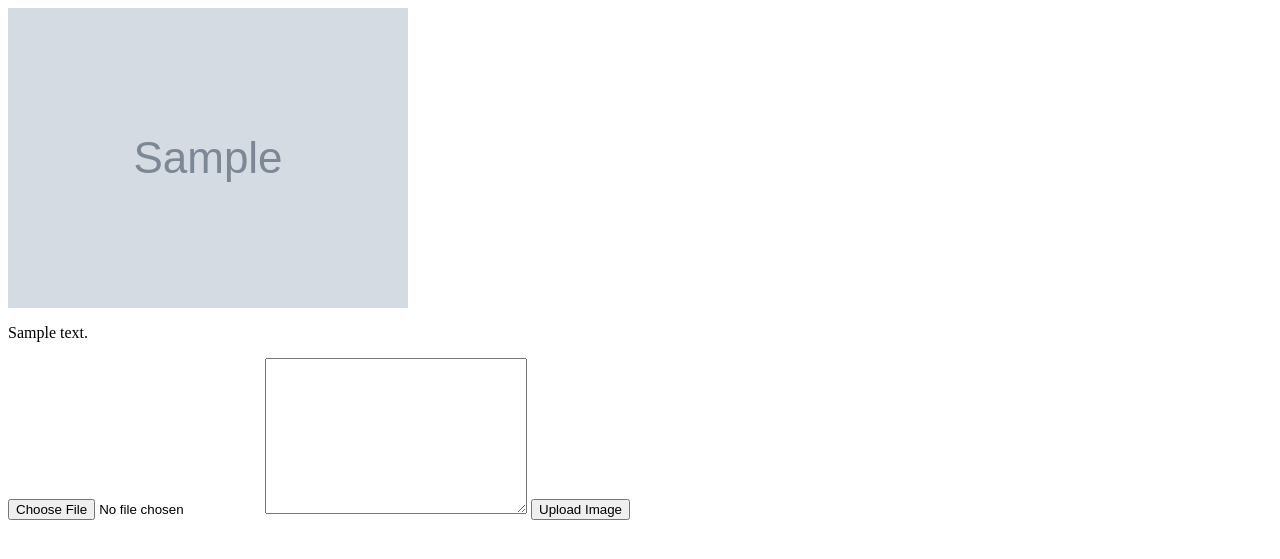
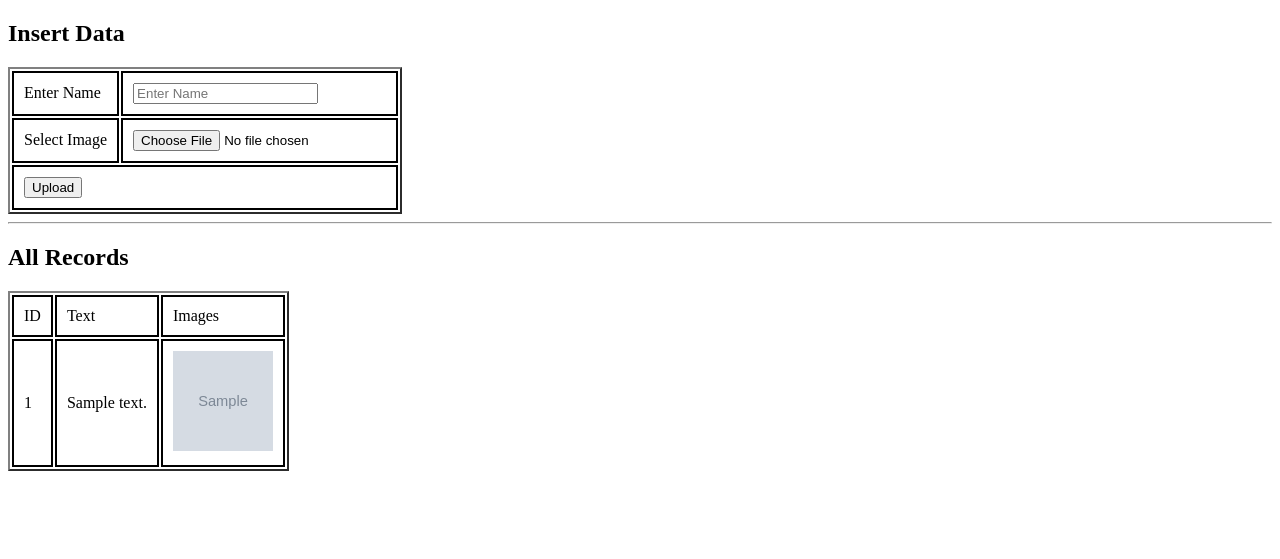
Before and after one commit to cmi112/php-projects, a PHP site: page /recipes/index.php in a window 1280 px wide. Shown: the top 559 px of the page. Run offline with PHP 8.4, Linux system fonts and the light colour scheme; tables that the repository leaves empty or names only in its code hold one stand-in row (values such as "Sample post"); grey boxes marked "Sample" are stand-in pictures.

Commit message:
table data created data insert and get done with db

```diff
--- a/recipes/index.php
+++ b/recipes/index.php
@@ -1,10 +1,20 @@
 <?php
-$msg="";
-// If upload button is pressed
-if(isset($_POST['upload'])){
+
+$db = mysqli_connect("localhost","root","root","posts");  // database connection
+
+if(!$db)
+{
+    die("Connection failed: " . mysqli_connect_error());
+}
+
+?>
+<?php
+
+
+
+if(isset($_POST["submit"]))
+{
   $target="recipes/images/".basename($_FILES['image']['name']);
-  // Connect db
-  $db=mysqli_connect("localhost","root","root","recipes");
   // Get all the subitted data from the form
   $image=$_FILES['image']['name'];
   $text=$_POST['text'];
@@ -18,28 +28,88 @@ if(isset($_POST['upload'])){
   }else{
     $msg ="Failed";
   }
+
 }
-
 ?>
 
+<!DOCTYPE html>
+<html>
+<head>
+  <title>Fetch image from database in PHP</title>
+  <style>
+  table img{
+    width:100px;
+    height:100px;
+
+  }
+  tr{
+    border:2px solid;
+
+  }
+  td {
+    border:2px solid;
+    padding:10px;
+
+  }
+
+  </style>
+</head>
+<body>
+
+<h2>Insert Data</h2>
+
+<form action="index.php?name=recipes" method="post" enctype="multipart/form-data">
+  <table border="2">
+    <tr>
+      <td>Enter Name</td>
+      <td><input type="text" name="text" placeholder="Enter Name" Required></td>
+    </tr>
+    <tr>
+      <td>Select Image</td>
+      <td><input type="file" name="image" Required></td>
+    </tr>
+    <tr>
+      <td colspan="2"><input type="submit" name="submit" value="Upload"></td>
+    </tr>
+  </table>
+</form>
+
+<hr/>
+
+
+
+
+<h2>All Records</h2>
+
+<table border="2">
+  <tr>
+    <td>ID</td>
+    <td>Text</td>
+    <td>Images</td>
+  </tr>
 
 <?php
- // Connect db
- $db=mysqli_connect("localhost","root","root","recipes");
- $sql="SELECT * FROM images";
- $result=mysqli_query($db,$sql);
- while($row=mysqli_fetch_array($result)){
-   echo "<div>";
-   echo "<img src='recipes/images/".$row['image']."'>";
-   echo "<p>".$row['text']."</p>";
-   echo "</div>";
- }
 
+
+
+$records = mysqli_query($db,"select * from images"); // fetch data from database
+
+while($data = mysqli_fetch_array($records))
+{
+?>
+  <tr>
+    <td><?php echo $data['id']; ?></td>
+    <td><?php echo $data['text']; ?></td>
+    <!-- <td><img src="<?php echo $data['images']; ?>" width="100" height="100" ></td> -->
+   <td><?php echo "<img  src='recipes/images/".$data['image']. "'>";?></td>
+  </tr>
+<?php
+}
 ?>
 
-<form action="index.php?name=recipes" method="post" enctype="multipart/form-data">
-   <input type="hidden" name="size" value="100000">
-    <input type="file" name="image">
-    <textarea name="text" id="" cols="30" rows="10"></textarea>
-    <input type="submit" name="upload" value="Upload Image">
-</form>
+</table>
+
+<?php mysqli_close($db);  // close connection ?>
+
+</body>
+</html>
```
Also changed, not shown: recipes/index2.php (deleted, +0 -84 lines), recipes/images/ali-kazal-WOrt80XPnIc-unsplash.jpg (added), recipes/images/andrew-svk-nSZacBJGPxE-unsplash.jpg (added), recipes/images/carnaby-gilany-Xrm74aEK0Pg-unsplash.jpg (added), recipes/images/eidle.JPEG (added), recipes/images/screenshot.png (deleted), 4 other files.
